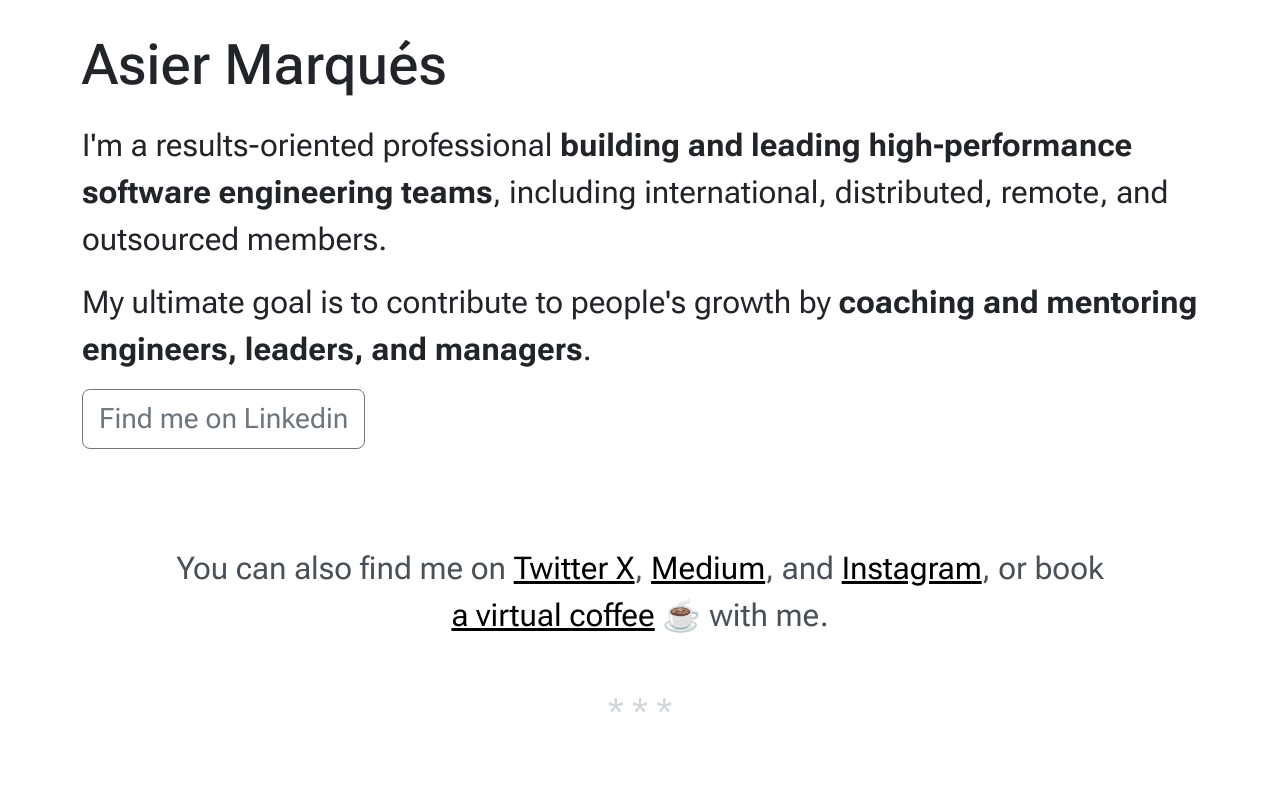
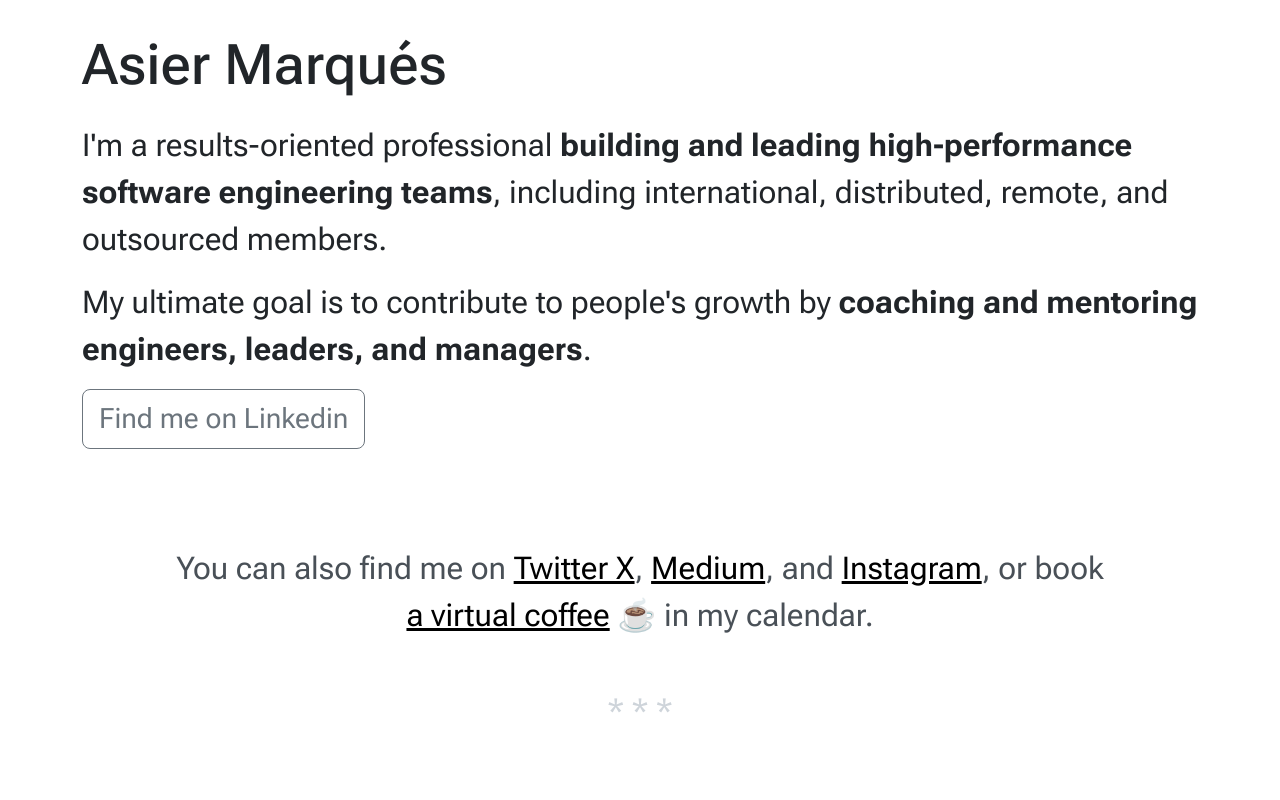
Before and after one commit to asiermarques/website, a Next.js app: page / in a window 1280 px wide. Shown: the top 800 px of the page. Built offline with nearby package versions, Linux system fonts and the light colour scheme.

Commit message:
text and style improvements

```diff
--- a/src/app/page.tsx
+++ b/src/app/page.tsx
@@ -18,11 +18,11 @@ export default function Home() {
                             <Link href={"https://linkedin.com/in/asier"} className="btn btn-lg btn-outline-secondary">Find me on Linkedin</Link>
                         </div>
                     </section>
-                    <section className="follow-me">
-                        <p>You can also find me on <br className={"d-block d-sm-none"}/>
+                    <section className="follow-me row justify-content-md-center">
+                        <p className={"col col-sm-10"}>You can also find me on <br className={"d-block d-sm-none"}/>
                             {findMyOn.map((platform, index) =>
                             <><Link key={platform.link} href={platform.link}>{platform.name}</Link>{findMyOn.length > 1 && index === findMyOn.length-2 ? ", and" : ","} </>) }
-                            or book <Link href={"https://calendly.com/asiermarques"}>a virtual coffee</Link>&nbsp;☕ with me.</p>
+                            or book <Link href={"https://calendly.com/asiermarques"}>a virtual coffee</Link>&nbsp;☕ in my calendar.</p>
                         <div className="separation">
                             * * *
                         </div>
```
